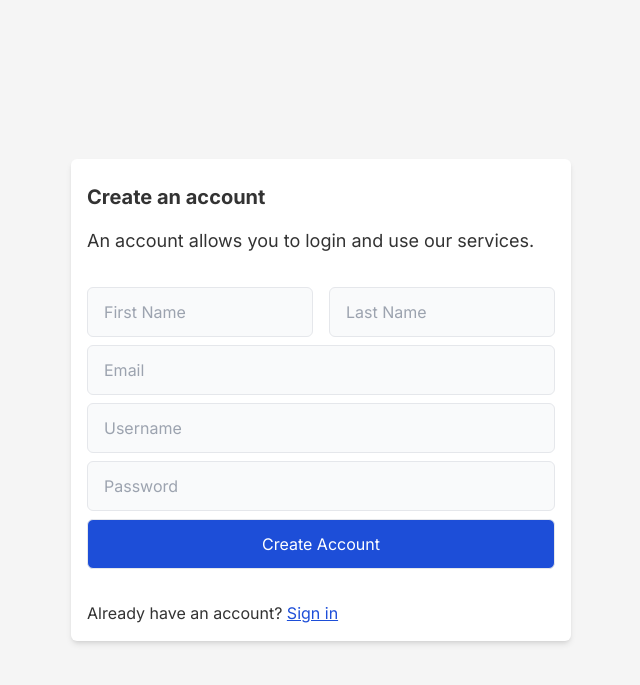
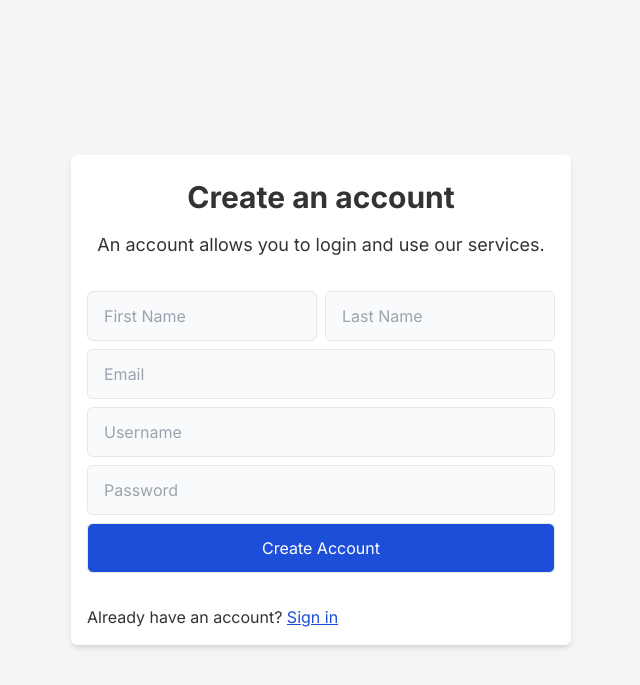
Before and after one commit to jakemackie/php-auth, a PHP site: template src/view/create/index.php in a window 1280 px wide. Shown: the top 685 px of the page, without its empty margins (319-959 px from the left). Run offline with PHP 8.4, Linux system fonts and the light colour scheme; the template is opened without the code that fills it, so the values that code supplies are empty; style sheets or scripts are compiled from the project's sources.

Commit message:
More UI changes, text balancing.

```diff
--- a/src/view/create/index.php
+++ b/src/view/create/index.php
@@ -1,8 +1,8 @@
 <?php include("..\\..\\..\\public\\template\\header.html"); ?>
 
 <div class="Container">
-    <h1 class="py-2">Create an account</h1>
-    <p class="py-2">An account allows you to login and use our services.</p>
+    <h1 class="py-2 text-center">Create an account</h1>
+    <p class="py-2 text-center">An account allows you to login and use our services.</p>
 
     <form id="form" action="../../controller/createUser.php" method="post" onsubmit="validateForm()">
         <div class="mt-4 *:mt-2 flex">
--- a/src/view/signin/index.php
+++ b/src/view/signin/index.php
@@ -3,8 +3,8 @@
 <?php include("..\\..\\controller\\identifySession.php") ?>
 
 <div class="Container">
-    <h1 class="py-2">Sign in</h1>
-    <p class="py-2">In order to use our services, you must be signed in.</p>
+    <h1 class="py-2 text-center">Sign in</h1>
+    <p class="py-2 text-center">In order to use our services, you must be signed in.</p>
 
     <form id="form" action="../../controller/authUser.php" method="post" onsubmit="validateForm()">
         <div class="mt-4 *:mt-2">
--- a/src/view/tailwind.css
+++ b/src/view/tailwind.css
@@ -3,7 +3,7 @@
 @tailwind utilities;
 
 h1 {
-    @apply text-xl font-bold;
+    @apply text-3xl font-bold;
 }
 
 p {
@@ -19,11 +19,11 @@ label {
 }
 
 .input-left {
-    @apply mr-2;
+    @apply mr-1;
 }
 
 .input-right {
-    @apply ml-2;
+    @apply ml-1;
 }
 
 .btn {
```
